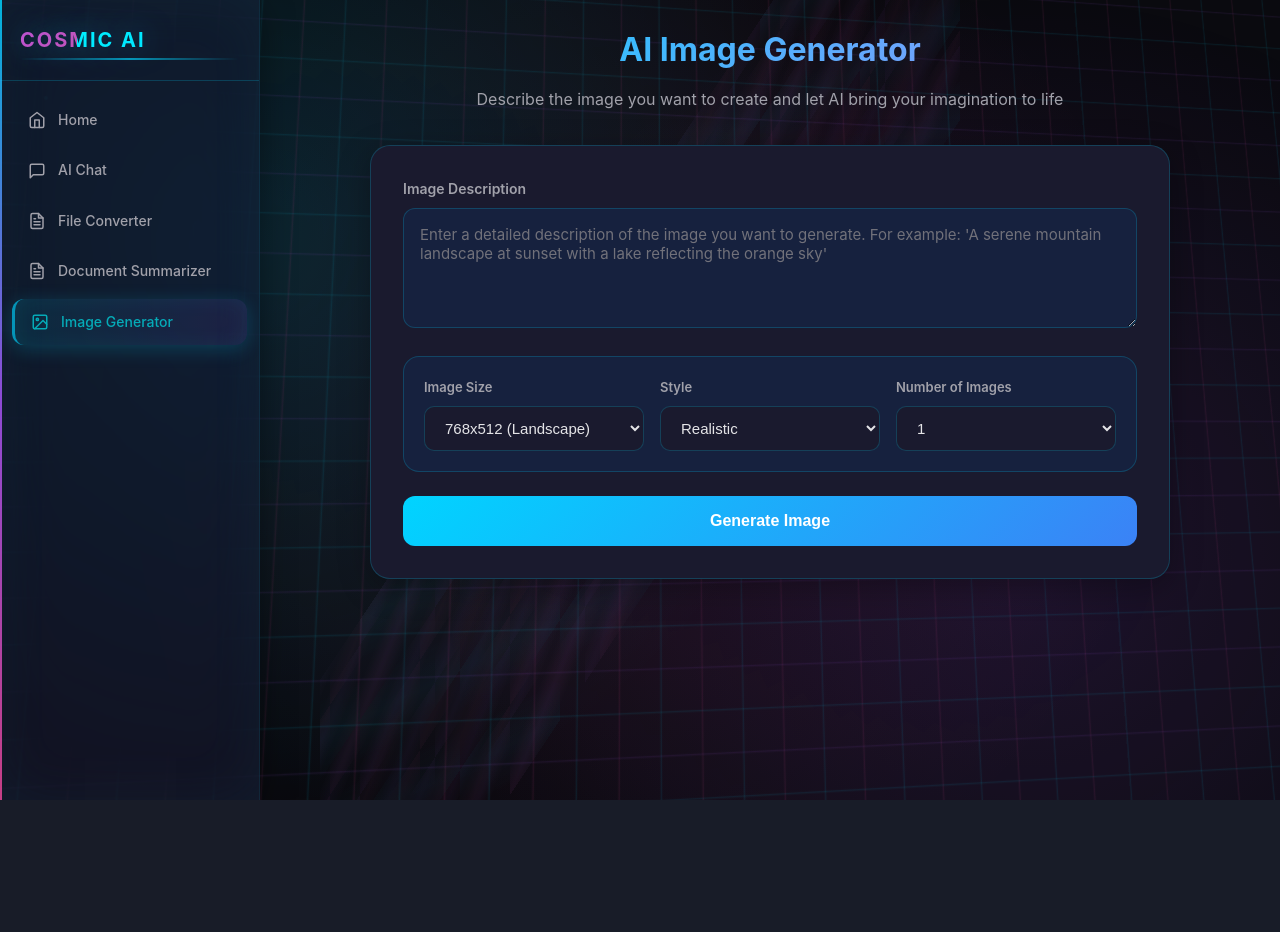
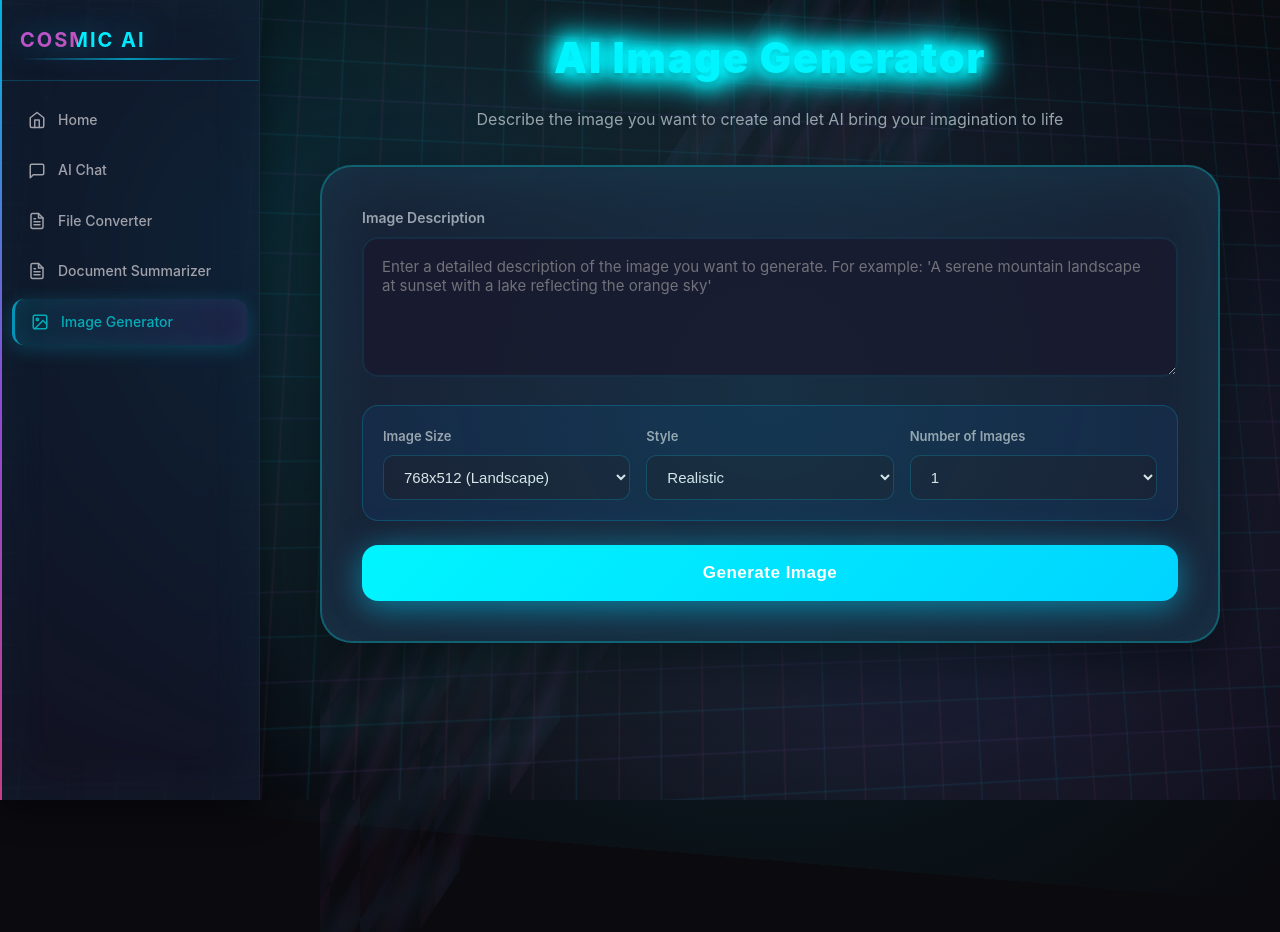
Before and after one commit to linkhanthtel/cosmic-ai, a Flask app: page /image-generator in a window 1280 px wide; the page is wider, and only the part inside the window is pictured. Before the commit the page ends 800 px from the top of that part, so only its background shows below. Run offline with Flask 3, Linux system fonts and the light colour scheme.

Commit message:
Update image_generator.html

```diff
--- a/templates/image_generator.html
+++ b/templates/image_generator.html
@@ -9,8 +9,8 @@
         display: flex;
         flex-direction: column;
         padding: 24px;
-        overflow-y: auto;
         min-height: 100vh;
+        width: 100%;
     }
 
     .generator-header {
@@ -19,14 +19,18 @@
     }
 
     .generator-header h1 {
-        font-size: 32px;
-        font-weight: 700;
-        margin-bottom: 12px;
-        color: var(--text-primary);
-        background: linear-gradient(135deg, var(--accent-blue), #a78bfa);
-        -webkit-background-clip: text;
-        -webkit-text-fill-color: transparent;
-        background-clip: text;
+        font-size: 42px;
+        font-weight: 900;
+        margin-bottom: 16px;
+        color: #00f5ff;
+        text-shadow:
+            0 0 10px rgba(0, 245, 255, 1),
+            0 0 20px rgba(0, 245, 255, 0.9),
+            0 0 30px rgba(0, 245, 255, 0.7),
+            0 0 40px rgba(0, 245, 255, 0.5),
+            0 2px 4px rgba(0, 0, 0, 0.8);
+        filter: drop-shadow(0 0 12px rgba(0, 245, 255, 1));
+        letter-spacing: 1.5px;
     }
 
     .generator-header p {
@@ -38,14 +42,27 @@
     }
 
     .prompt-section {
-        background: var(--navy-primary);
-        border: 1px solid var(--border);
-        border-radius: 20px;
-        padding: 32px;
-        max-width: 800px;
+        background: rgba(26, 26, 46, 0.98);
+        border: 2px solid rgba(0, 245, 255, 0.3);
+        border-radius: 32px;
+        padding: 40px;
+        max-width: 900px;
         width: 100%;
-        margin: 0 auto 24px;
-        box-shadow: 0 8px 32px rgba(0, 0, 0, 0.3);
+        margin: 0 auto 32px;
+        box-shadow: 0 20px 60px rgba(0, 0, 0, 0.6), inset 0 0 80px rgba(0, 245, 255, 0.1);
+        animation: slideIn 0.8s ease-out;
+        position: relative;
+    }
+
+    .prompt-section::before {
+        content: '';
+        position: absolute;
+        top: -50%;
+        right: -50%;
+        width: 200%;
+        height: 200%;
+        background: radial-gradient(circle, rgba(0, 245, 255, 0.1) 0%, transparent 70%);
+        animation: float 15s ease-in-out infinite;
     }
 
     .prompt-input-group {
@@ -62,26 +79,30 @@
 
     .prompt-textarea {
         width: 100%;
-        background: var(--navy-secondary);
-        border: 1px solid var(--border);
-        border-radius: 12px;
-        padding: 16px;
+        background: rgba(26, 26, 46, 0.8);
+        border: 2px solid var(--glass-border);
+        border-radius: 16px;
+        padding: 18px;
         color: var(--text-primary);
         font-size: 15px;
         font-family: inherit;
         resize: vertical;
-        min-height: 120px;
-        transition: all 0.2s ease;
+        min-height: 140px;
+        transition: all 0.4s cubic-bezier(0.4, 0, 0.2, 1);
+        position: relative;
+        z-index: 1;
     }
 
     .prompt-textarea:hover {
-        border-color: var(--accent-blue);
+        border-color: var(--accent-cyan);
+        background: rgba(0, 245, 255, 0.05);
     }
 
     .prompt-textarea:focus {
         outline: none;
-        border-color: var(--accent-blue);
-        box-shadow: 0 0 0 3px var(--accent-glow);
+        border-color: var(--accent-cyan);
+        box-shadow: 0 0 0 4px var(--accent-glow), 0 8px 30px rgba(0, 245, 255, 0.3);
+        transform: translateY(-2px);
     }
 
     .prompt-textarea::placeholder {
@@ -134,25 +155,47 @@
 
     .generate-btn {
         width: 100%;
-        background: linear-gradient(135deg, var(--accent-blue), #3b82f6);
+        background: linear-gradient(135deg, var(--accent-cyan), var(--accent-blue));
         border: none;
-        border-radius: 12px;
-        padding: 16px 24px;
-        font-size: 16px;
-        font-weight: 600;
+        border-radius: 16px;
+        padding: 18px 32px;
+        position: relative;
+        overflow: hidden;
+        z-index: 1;
+        font-size: 17px;
+        font-weight: 700;
         color: white;
         cursor: pointer;
-        transition: all 0.3s ease;
+        transition: all 0.4s cubic-bezier(0.4, 0, 0.2, 1);
+        box-shadow: 0 8px 30px rgba(0, 212, 255, 0.4), 0 0 40px rgba(0, 212, 255, 0.2);
+        letter-spacing: 0.5px;
+    }
+
+    .generate-btn::before {
+        content: '';
+        position: absolute;
+        top: 0;
+        left: -100%;
+        width: 100%;
+        height: 100%;
+        background: linear-gradient(90deg, transparent, rgba(255, 255, 255, 0.3), transparent);
+        transition: left 0.5s ease;
+    }
+
+    .generate-btn:hover:not(:disabled)::before {
+        left: 100%;
     }
 
     .generate-btn:hover:not(:disabled) {
-        transform: translateY(-2px);
-        box-shadow: 0 8px 24px rgba(96, 165, 250, 0.4);
+        transform: translateY(-4px);
+        box-shadow: 0 12px 40px rgba(0, 212, 255, 0.6), 0 0 60px rgba(0, 212, 255, 0.4);
+        animation: glow 2s ease-in-out infinite;
     }
 
     .generate-btn:disabled {
         opacity: 0.5;
         cursor: not-allowed;
+        box-shadow: none;
     }
 
     .result-section {
```
